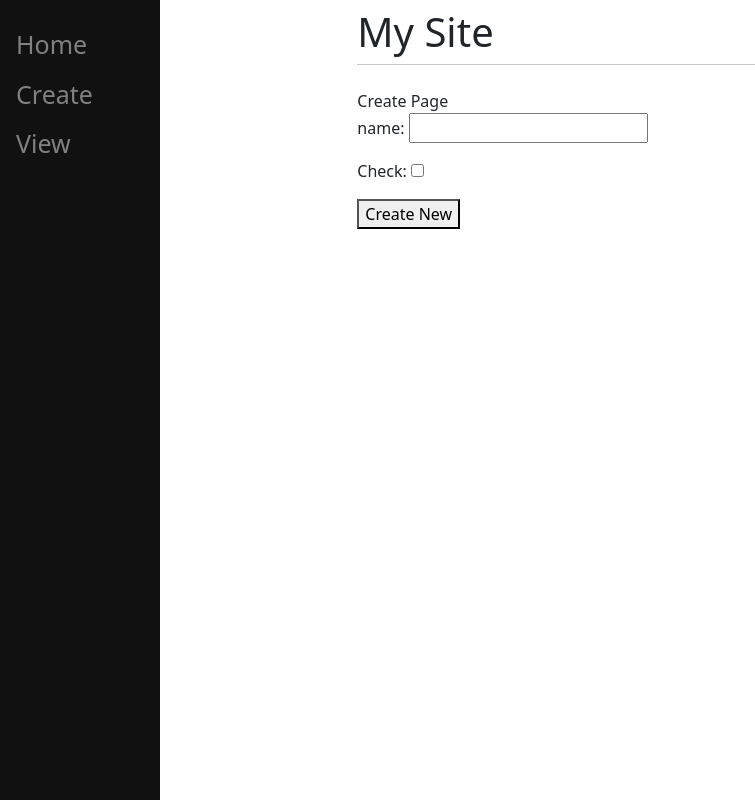
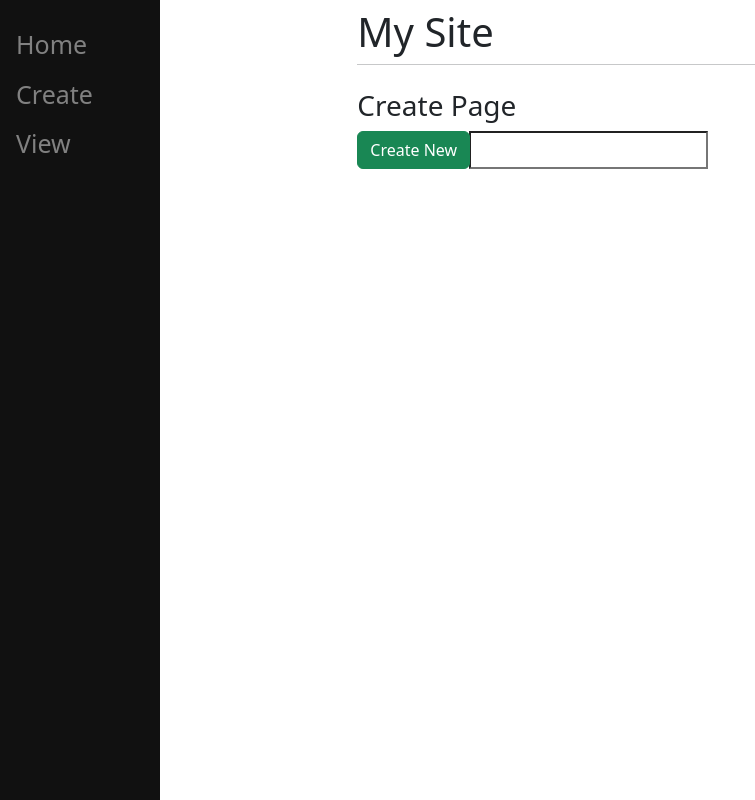
Before and after one commit to vimanshaMJ/django-project-01, a Django app: page /create/ in a window 1280 px wide. Shown: the whole page, without its empty margins (0-755 px from the left). Run offline with Django 5.2, Linux system fonts and the light colour scheme.

Commit message:
add bootstap to create.html

```diff
--- a/main/templates/main/create.html
+++ b/main/templates/main/create.html
@@ -1,10 +1,19 @@
 {% extends 'main/base.html' %} {% block title %} Create New List {% endblock %}
 
 <!-- content -->
-{% block content %} Create Page
-<form method="post" action="/create/">
-  {% csrf_token %} {{form.as_p}}
-  <button type="submit" name="save">Create New</button>
+{% block content %}
+<h3>Create Page</h3>
+<form method="post" action="/create/" class="form-group">
+  {% csrf_token %}
+  <div class="input-group mb-3">
+    <div class="input-group-prepend">
+      <button type="submit" name="save" class="btn btn-success">
+        Create New
+      </button>
+    </div>
+
+    {{form.name}}
+  </div>
 </form>
 
 {% endblock %}
```
